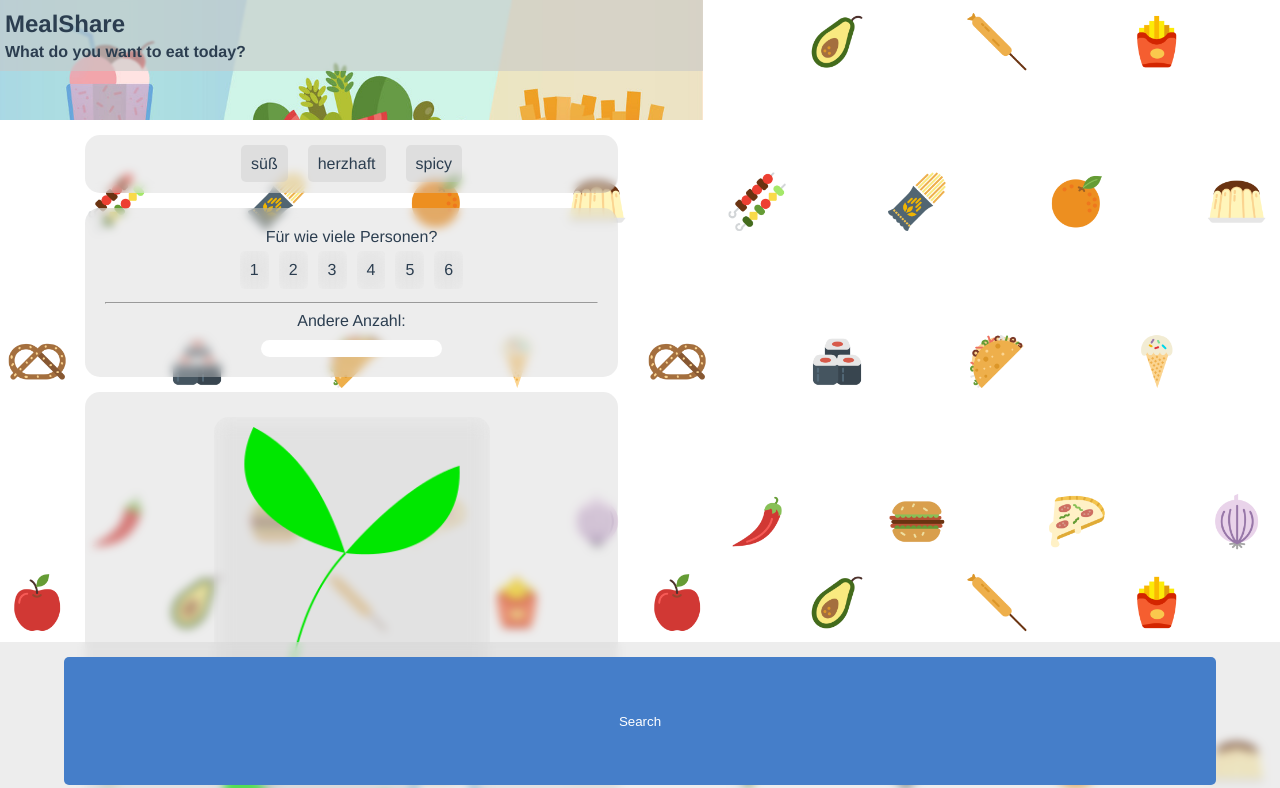
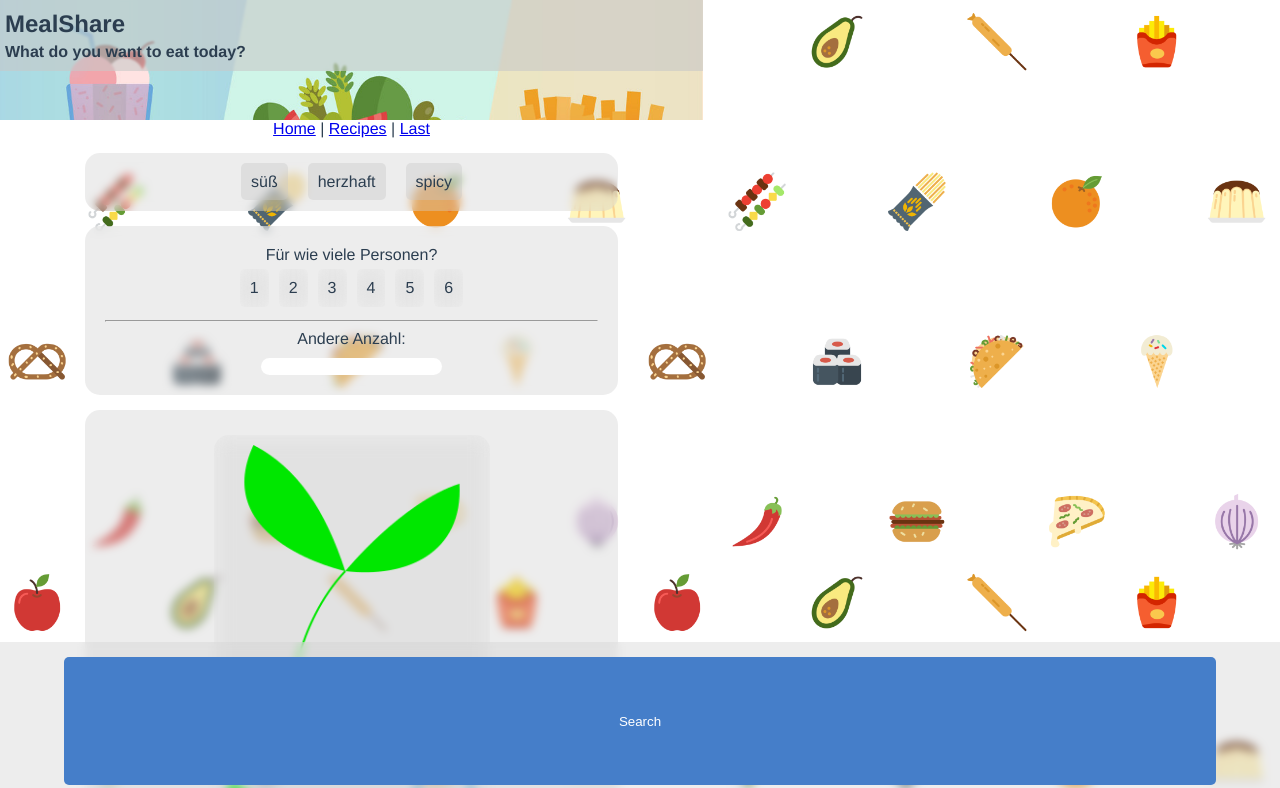
Before and after one commit to radiales/pbo, a Vue app in the folder pbo-project/: page / in a window 1280 px wide. Shown: the top 788 px of the page. Built offline with nearby package versions, Linux system fonts and the light colour scheme.

Commit message:
Added router links. Design is still debug.

```diff
--- a/pbo-project/src/App.vue
+++ b/pbo-project/src/App.vue
@@ -6,12 +6,11 @@
         <h4>What do you want to eat today?</h4>
       </div>
     </div>
-    <!--
     <div id="nav">
       <router-link to="/">Home</router-link> |
-      <router-link to="/about">About</router-link>
+      <router-link to="/recipes">Recipes</router-link> |
+      <router-link to="/last">Last</router-link>
     </div>
-    -->
     <router-view/>
 	<Home id="homeSection" msg="test"/>
   </div>
--- a/pbo-project/src/router.js
+++ b/pbo-project/src/router.js
@@ -1,6 +1,8 @@
 import Vue from 'vue'
 import Router from 'vue-router'
 import Home from './components/Home.vue'
+import Recipes from "./components/Recipes.vue"
+import Last from "./components/Last"
 
 Vue.use(Router)
 
@@ -12,6 +14,16 @@ export default new Router({
       component: Home
     },
     {
+      path: '/recipes',
+      name: 'recipes',
+      component: Recipes
+    },
+    {
+      path: '/last',
+      name: 'last',
+      component: Last
+    },
+    {
       path: '/about',
       name: 'about',
       // route level code-splitting
```
